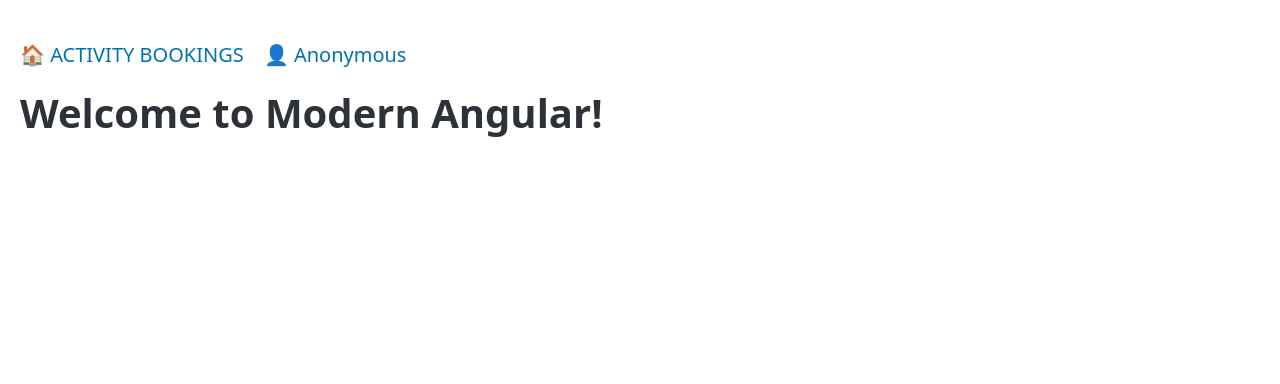
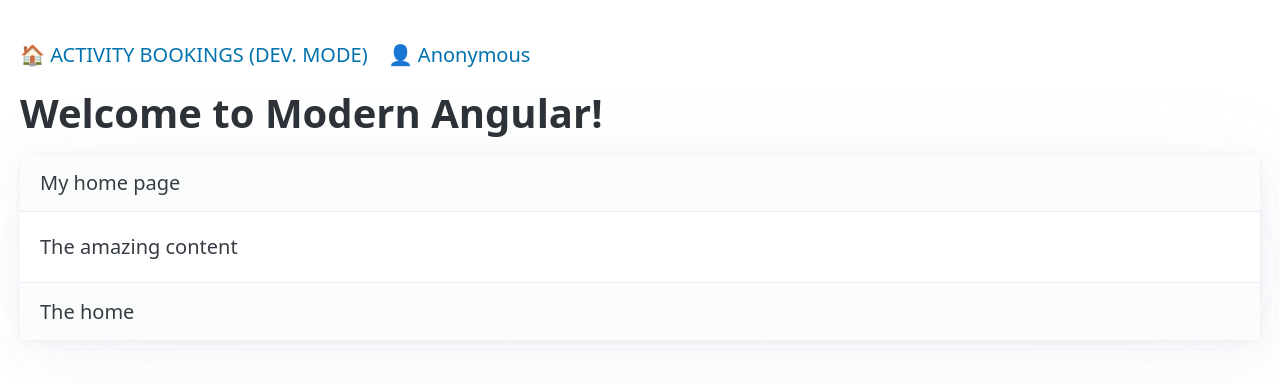
Before and after one commit to TrainingITCourses/softtek_angular_update_1, an Angular app in the folder ActivityBookings/: page / in a window 1280 px wide. Shown: the top 384 px of the page. Built offline with nearby package versions, Linux system fonts and the light colour scheme.

Commit message:
feat: home route

```diff
--- a/ActivityBookings/angular.json
+++ b/ActivityBookings/angular.json
@@ -57,7 +57,13 @@
             "development": {
               "optimization": false,
               "extractLicenses": false,
-              "sourceMap": true
+              "sourceMap": true,
+              "fileReplacements": [
+                {
+                  "replace": "src/environments/environment.ts",
+                  "with": "src/environments/environment.development.ts"
+                }
+              ]
             }
           },
           "defaultConfiguration": "production"
--- a/ActivityBookings/src/app/app.config.ts
+++ b/ActivityBookings/src/app/app.config.ts
@@ -3,8 +3,7 @@ import { provideRouter } from '@angular/router';
 
 import { provideClientHydration } from '@angular/platform-browser';
 import { routes } from './app.routes';
-import { AuthService } from './shared/auth.service';
 
 export const appConfig: ApplicationConfig = {
-  providers: [provideRouter(routes), provideClientHydration(), AuthService],
+  providers: [provideRouter(routes), provideClientHydration()],
 };
--- a/ActivityBookings/src/app/app.routes.ts
+++ b/ActivityBookings/src/app/app.routes.ts
@@ -1,3 +1,8 @@
 import { Routes } from '@angular/router';
 
-export const routes: Routes = [];
+export const routes: Routes = [
+  {
+    path: '',
+    loadComponent: () => import('./routes/home.page'),
+  },
+];
--- a/ActivityBookings/src/app/core/header.component.ts
+++ b/ActivityBookings/src/app/core/header.component.ts
@@ -1,9 +1,10 @@
 import { UpperCasePipe } from '@angular/common';
 import { ChangeDetectionStrategy, Component, inject } from '@angular/core';
+import { environment } from '../../environments/environment';
 import { AuthService } from '../shared/auth.service';
 
 // class FakeAuthService {
-//   user = 'fake';
+//   user = 'fake!!!';
 // }
 // providers:[{provide: AuthService, useClass: FakeAuthService}]
 
@@ -12,6 +13,7 @@ import { AuthService } from '../shared/auth.service';
   standalone: true,
   changeDetection: ChangeDetectionStrategy.OnPush,
   imports: [UpperCasePipe],
+  //providers: [{ provide: AuthService, useClass: FakeAuthService }],
   template: `
     <header>
       <nav>
@@ -29,6 +31,6 @@ import { AuthService } from '../shared/auth.service';
 })
 export class HeaderComponent {
   #authService: AuthService = inject(AuthService);
-  title: string = 'Activity Bookings';
+  title: string = environment.appName;
   user: string = this.#authService.user;
 }
--- /dev/null
+++ b/ActivityBookings/src/app/routes/home.page.ts
@@ -0,0 +1,17 @@
+import { ChangeDetectionStrategy, Component } from '@angular/core';
+
+@Component({
+  selector: 'lab-home',
+  standalone: true,
+  imports: [],
+  template: `
+    <article>
+      <header>My home page</header>
+      <main>The amazing content</main>
+      <footer>The home</footer>
+    </article>
+  `,
+  styles: ``,
+  changeDetection: ChangeDetectionStrategy.OnPush,
+})
+export default class HomePage {}
--- /dev/null
+++ b/ActivityBookings/src/environments/environment.development.ts
@@ -0,0 +1,3 @@
+export const environment = {
+  appName: 'Activity Bookings (Dev. mode)',
+};
--- /dev/null
+++ b/ActivityBookings/src/environments/environment.ts
@@ -0,0 +1,3 @@
+export const environment = {
+  appName: 'Activity Bookings',
+};
--- a/ActivityBookings/src/main.ts
+++ b/ActivityBookings/src/main.ts
@@ -1,6 +1,5 @@
 import { bootstrapApplication } from '@angular/platform-browser';
+import { AppComponent } from './app/app.component';
 import { appConfig } from './app/app.config';
-import { AppComponent } from './app/app.component';
 
-bootstrapApplication(AppComponent, appConfig)
-  .catch((err) => console.error(err));
+bootstrapApplication(AppComponent, appConfig).catch((err) => console.error(err));
```
